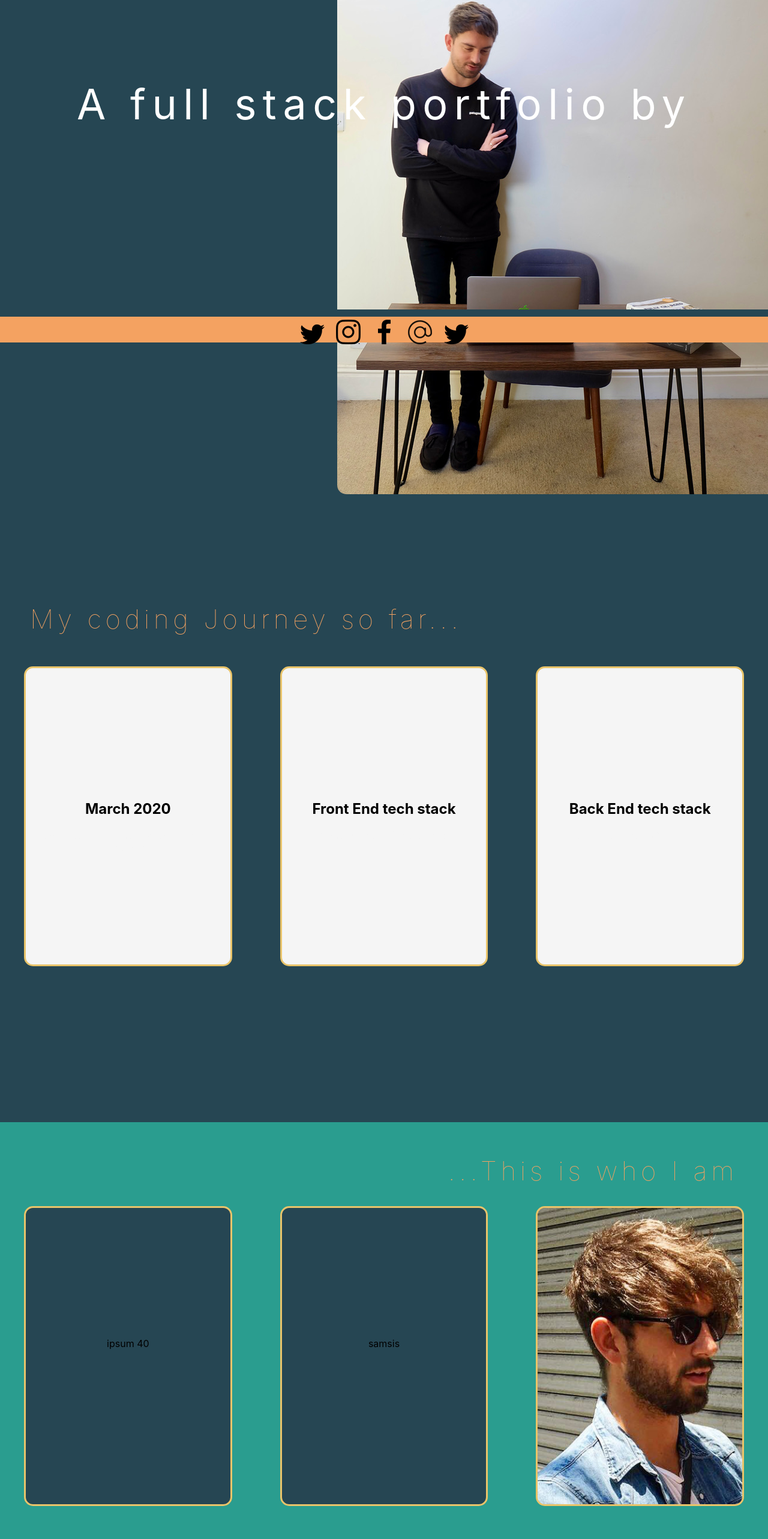
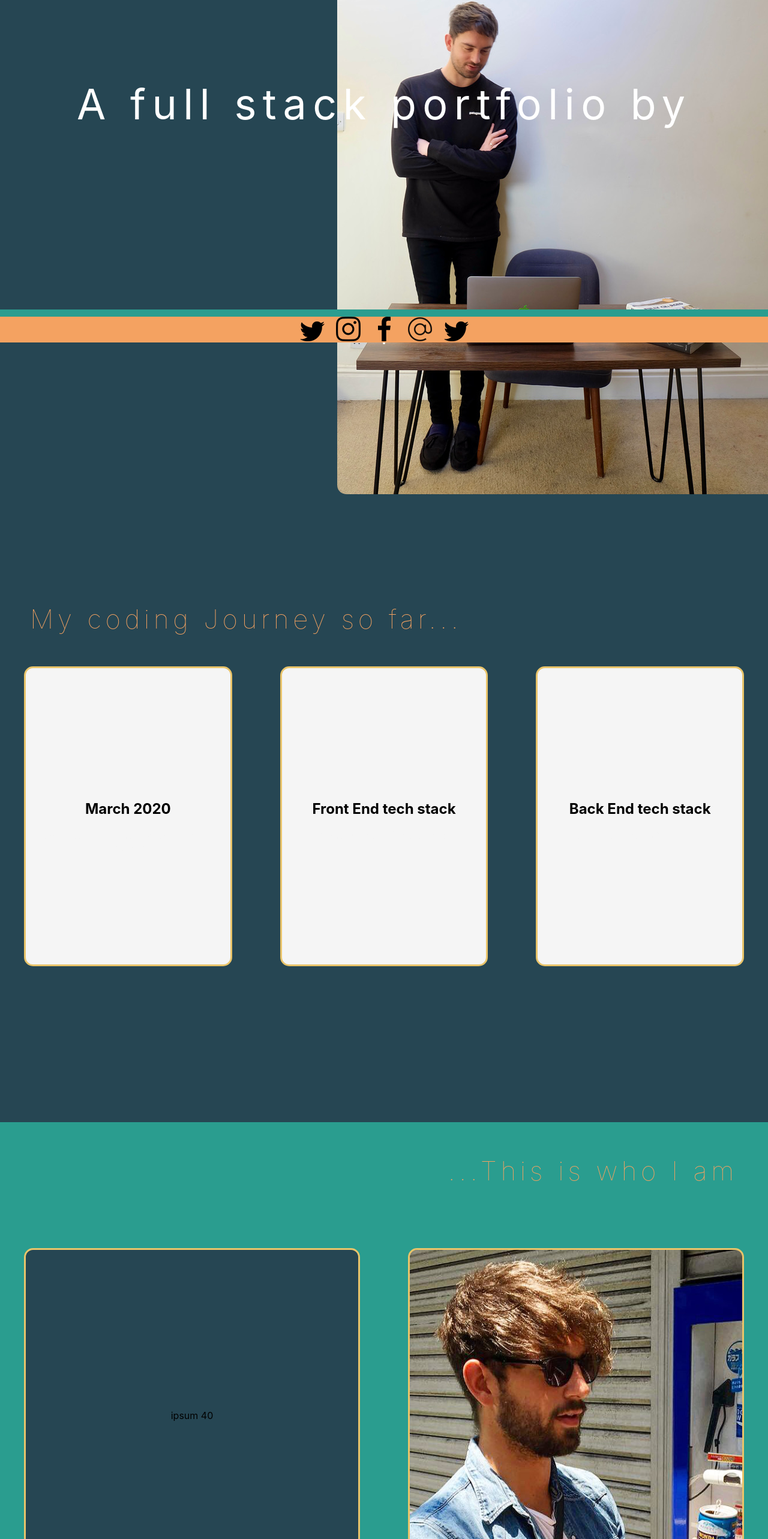
Before and after one commit to Alexthespaceman/alex-tristram-portfolio.github.io, a React (Create React App) app in the folder alexs-portfolio/: page / in a window 1280 px wide. Shown: the part 229-2795 px from the top of the page at 60% size. Built offline with nearby package versions, Linux system fonts and the light colour scheme.

Commit message:
more styling and functionality

```diff
--- a/alexs-portfolio/src/App.css
+++ b/alexs-portfolio/src/App.css
@@ -164,6 +164,7 @@ body {
   transform: none;
   border: 2px solid white;
   top: 170px;
+  z-index: 15;
 }
 
 .wheel {
@@ -173,7 +174,7 @@ body {
   margin: 5px auto;
   background: white;
   position: relative;
-
+  z-index: 15;
   height: 4px;
   width: 4px;
   border: 2px solid #fff;
@@ -377,11 +378,11 @@ body {
 .about-me .flex-box-container2 div {
   margin: 40px;
   text-align: center;
-  top: 300px;
+  /* top: 370px; */
   height: 500px;
-  width: 400px;
-  padding-top: 200px;
-  margin-top: 140px;
+  width: 450px;
+  padding-top: 250px;
+  margin-top: 210px;
   flex: 1;
   border-width: 3px;
   border-style: solid;
@@ -446,7 +447,7 @@ body {
   z-index: 30;
   height: 55px;
   border-top: 12px;
-  border-top-color: #264653;
+  border-top-color: #2a9d8f;
   /* border-top-color: #2a9d8f; */
   border-top-style: solid;
 }
@@ -467,7 +468,7 @@ body {
 .social-bar .list {
   list-style-type: none; /* Remove bullets */
   padding: 0; /* Remove padding */
-  margin: 5px; /* Remove margins */
+  margin: 0px; /* Remove margins */
 }
 
 @media (max-width: 375px) {
--- a/alexs-portfolio/src/components/AboutMe.jsx
+++ b/alexs-portfolio/src/components/AboutMe.jsx
@@ -10,10 +10,10 @@ function AboutMe(props) {
             {/* <h2> March 2020</h2> */}
             <p>ipsum 40 </p>
           </div>
-          <div>
-            {/* <h2> Front End tech stack</h2> */}
+          {/* <div>
+             <h2> Front End tech stack</h2>
             <p>samsis</p>
-          </div>
+          </div> */}
           <div className="japan"></div>
         </div>
       </section>
```
